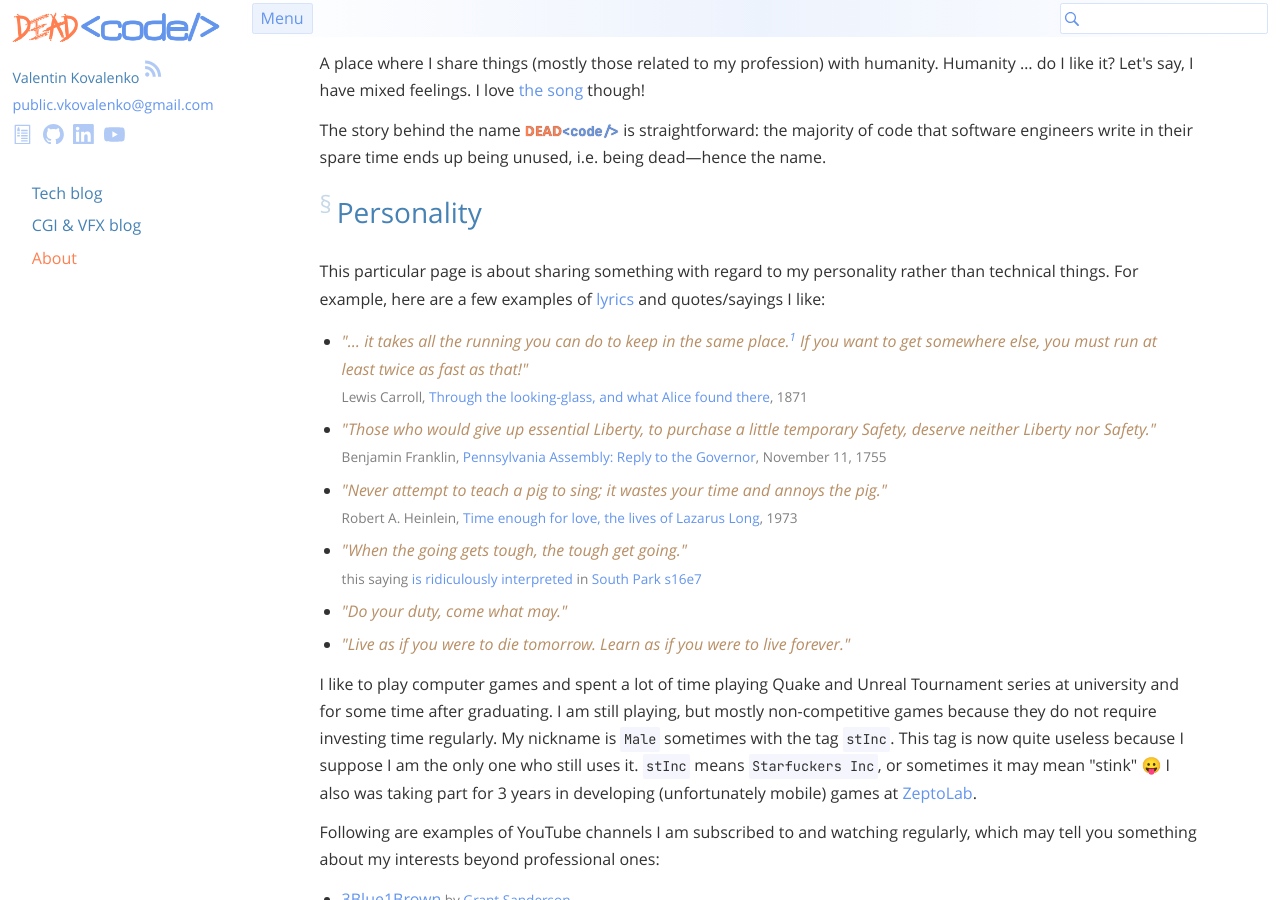
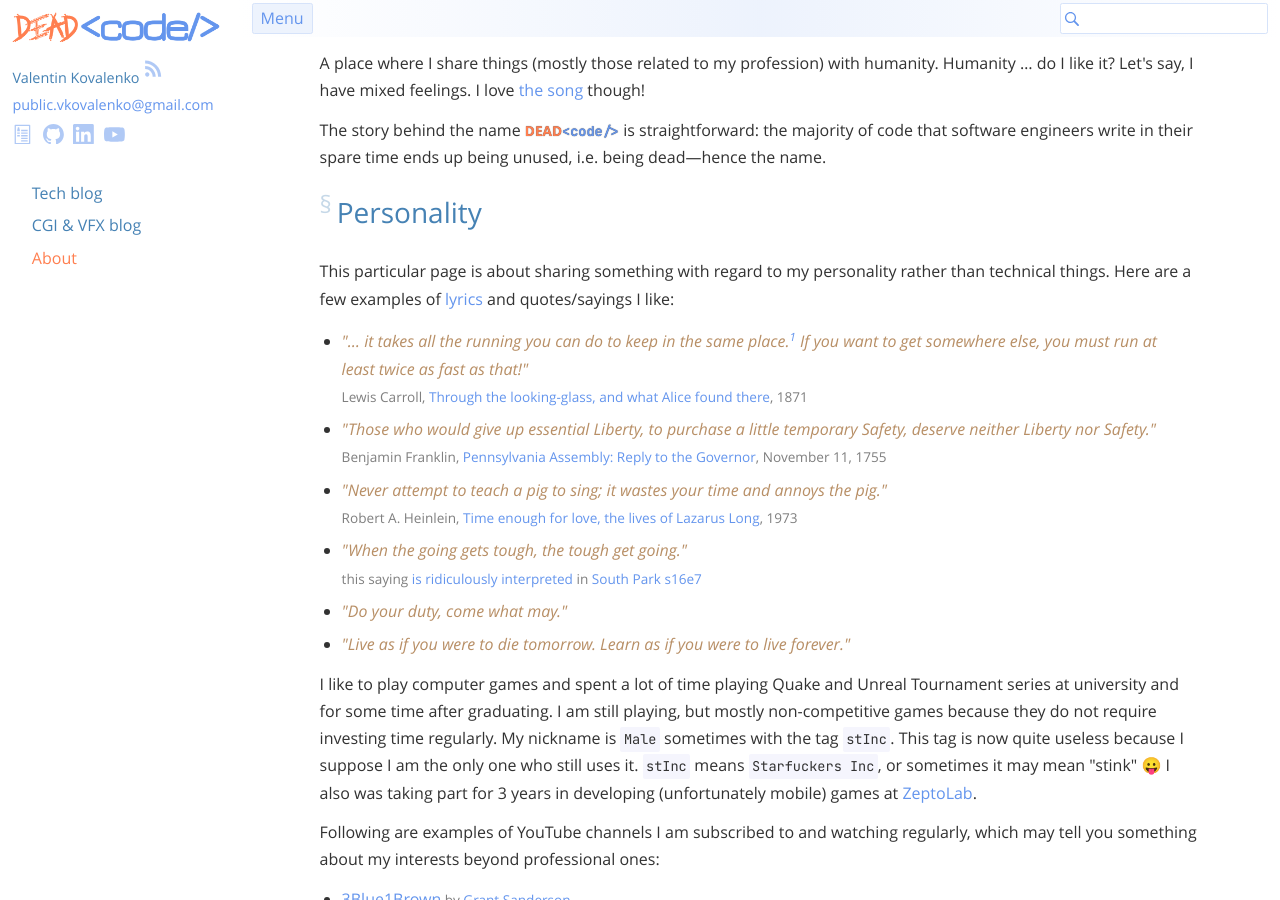
Before and after one commit to stIncMale/stincmale.github.io, a Jekyll site: the page built from index.markdown, in a window 1280 px wide and 900 px high, scrolled down 520 px. Built offline with Jekyll 4.4.1, drawn with Linux system fonts in a browser that asks for light colours.

Commit message:
Fix typos

```diff
--- a/_posts/2019-01-31-interview-questions.markdown
+++ b/_posts/2019-01-31-interview-questions.markdown
@@ -6,7 +6,7 @@ categories: [tech]
 tags: []
 hidden: true
 date: 2019-01-31T12:00:00Z
-custom_update_date: 2020-12-03T22:18:00Z
+custom_update_date: 2021-08-16T08:53:00Z
 custom_keywords: []
 custom_description:
 ---
--- a/assets/js/navigation.js
+++ b/assets/js/navigation.js
@@ -110,7 +110,7 @@ function displayOrNoneIfMediaPrint(display) {
  *
  * This function scrolls the window so that the element a user jumped to appears right under
  * the toolbar. Some solutions to the problem: https://css-tricks.com/hash-tag-links-padding/.
- * I  used this one https://stackoverflow.com/a/17535094/1285873.
+ * I used this one https://stackoverflow.com/a/17535094/1285873.
  *
  * Note that for some reason window.scrollTo has to be called with a timeout
  * (even if the timeout is 0). I do not know whether this is a robust
--- a/index.markdown
+++ b/index.markdown
@@ -26,7 +26,7 @@ the majority of code that software engineers write in their spare time ends up b
 
 ## [](#personality){:.section-link}Personality {#personality}
 This particular page is about sharing something with regard to my personality rather than technical things.
-For example, here are a few examples of [lyrics]({% link lyrics.markdown %}) and quotes/sayings I like:
+Here are a few examples of [lyrics]({% link lyrics.markdown %}) and quotes/sayings I like:
 * <q>"… it takes all the running you can do to keep in the same place.[^1] If you want to get somewhere else, you must run at least twice as fast as that!"</q>\\
   <span class="insignificant">Lewis Carroll, [Through the looking-glass, and what Alice found there](https://www.loc.gov/item/00000848/), 1871</span>
 * <q>"Those who would give up essential Liberty, to purchase a little temporary Safety, deserve neither Liberty nor Safety."</q>\\
```
